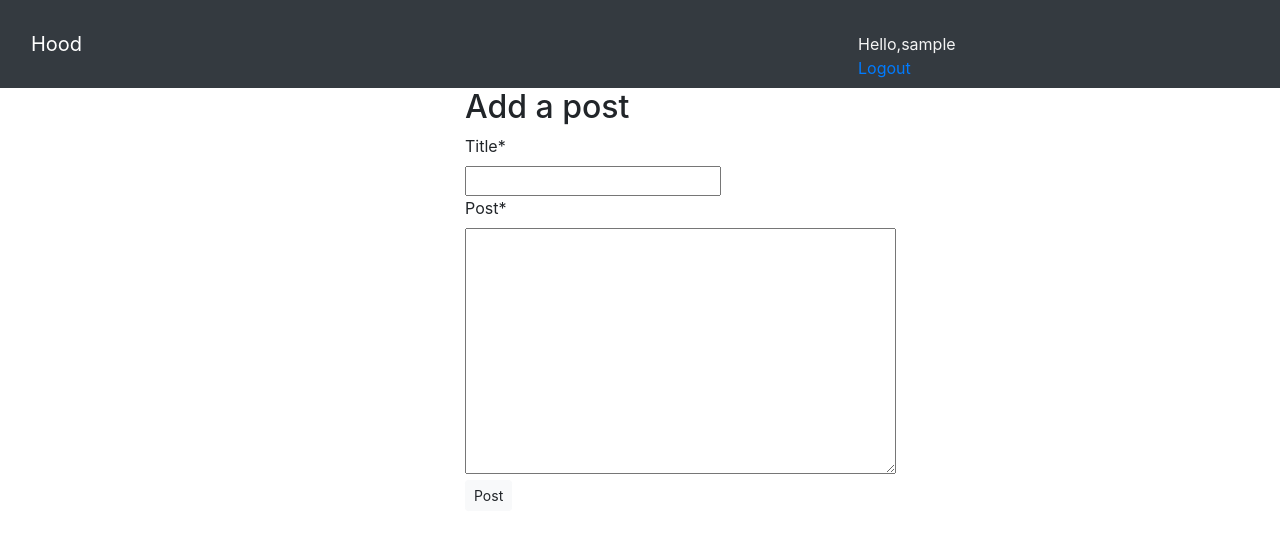
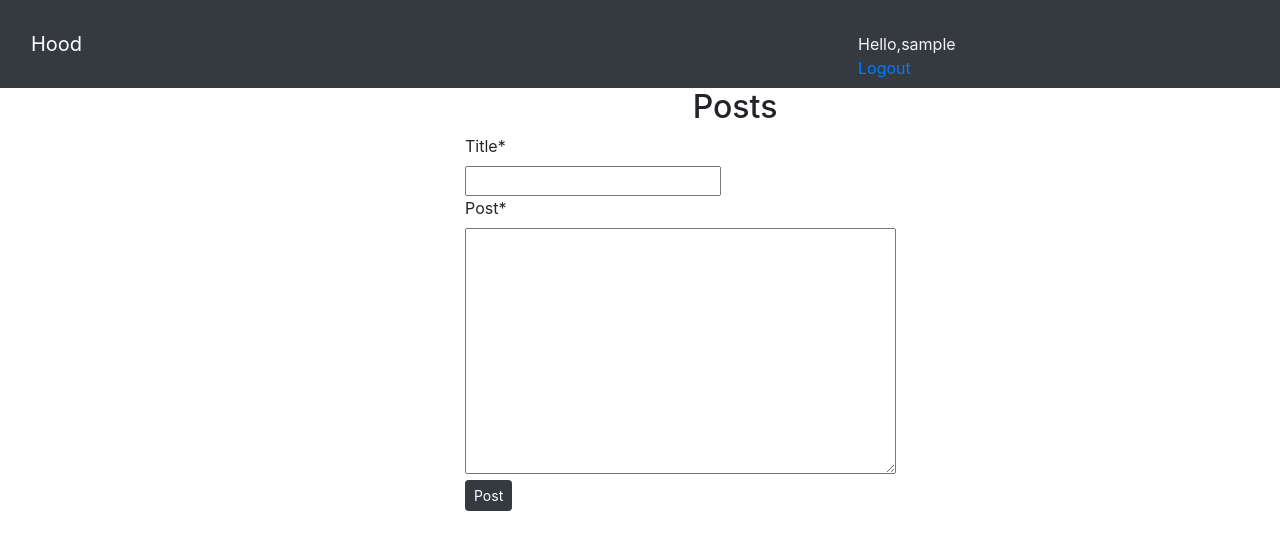
Before and after one commit to VGichuki/my-neighborhood, a Django app: page /1/new-post in a window 1280 px wide. Shown: the top 550 px of the page. Run offline with Django 3.2, Linux system fonts and the light colour scheme; a user stored in the database is signed in; tables that the repository leaves empty hold one stand-in row (values such as "Sample post"); some libraries are stand-ins or nearby versions.

```diff
--- a/hood/templates/postform.html
+++ b/hood/templates/postform.html
@@ -1,19 +1,20 @@
 {% extends 'base.html'%}
-{% load crispy_forms_tags%}
+{%load crispy_forms_tags%}
 
-{% block content%}
+{%block content%}
 <div class="container">
     <div class="row">
         <div class="col-md-4"></div>
         <div class="col-md-6">
-            <h2>Add a post</h2>
-            <form action="" method="POST">
+            <h2 class="text-center">Posts</h2>
+            <form action="" method="POST" enctype="multipart/form-data">
                 {%csrf_token%}
-                {{form|crispy}}
-                <button type="submit" class="btn btn-sm btn-light">Post</button>
+                {{ form|crispy}}
+                <button class="btn btn-sm btn-dark">Post</button>
             </form>
         </div>
         <div class="col-md-2"></div>
     </div>
 </div>
+
 {%endblock%}
```
